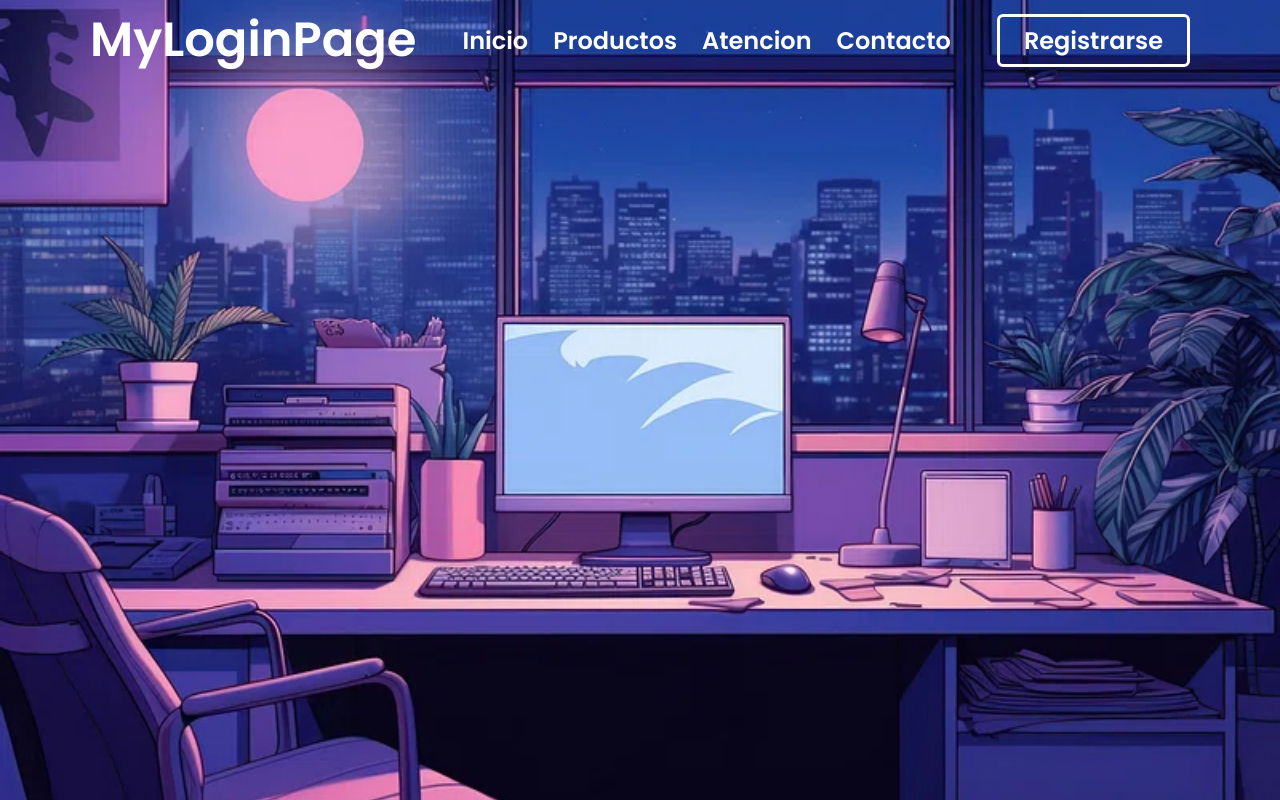
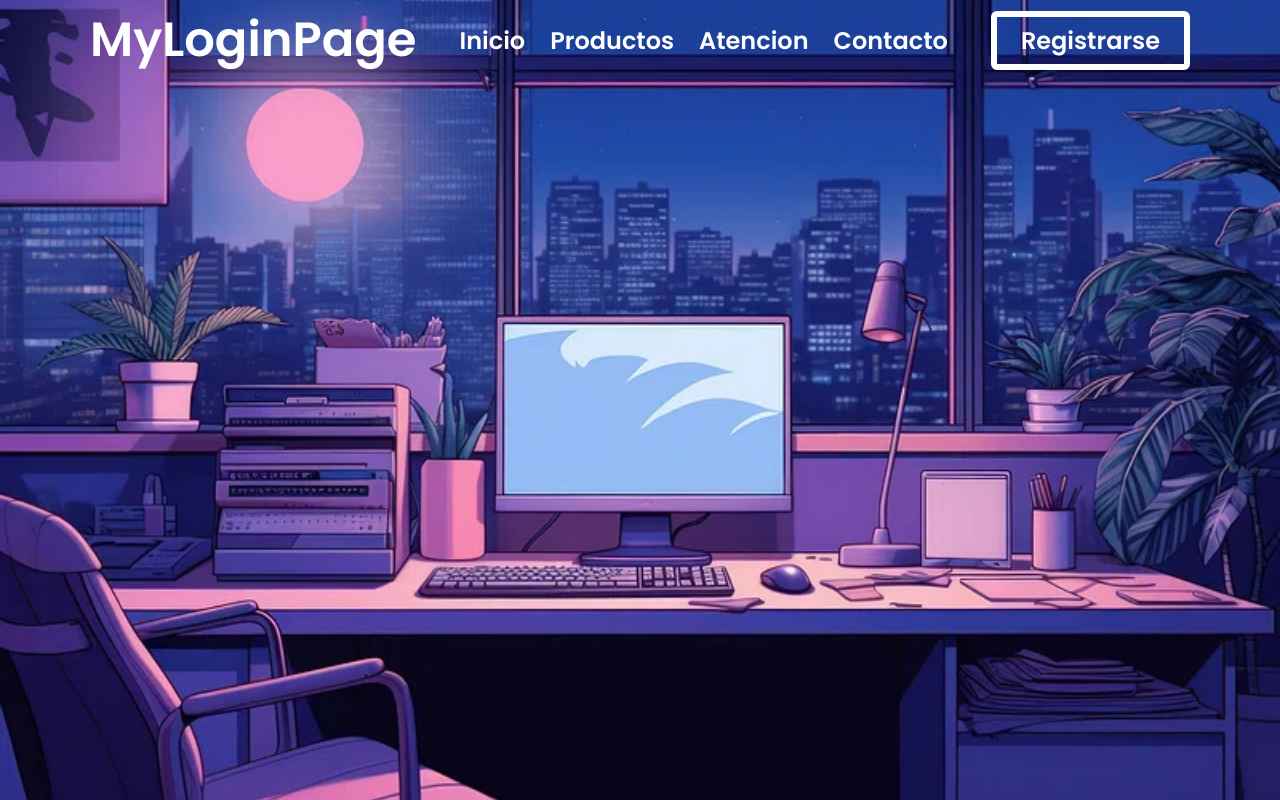
Before and after one commit to FRwebdesigner/MyLogPg, a plain HTML site: page index.html in a window 1280 px wide. Drawn offline with nearby package versions, Linux system fonts and the light colour scheme.

Commit message:
new commit

```diff
--- a/style.css
+++ b/style.css
@@ -57,7 +57,7 @@ a {
 
 .button {
     padding: 6px 24px;
-    border: 3px solid #fff;
+    border: 6px solid #fff;
     background: transparent;
     border-radius: 6px;
     cursor: pointer;
```
